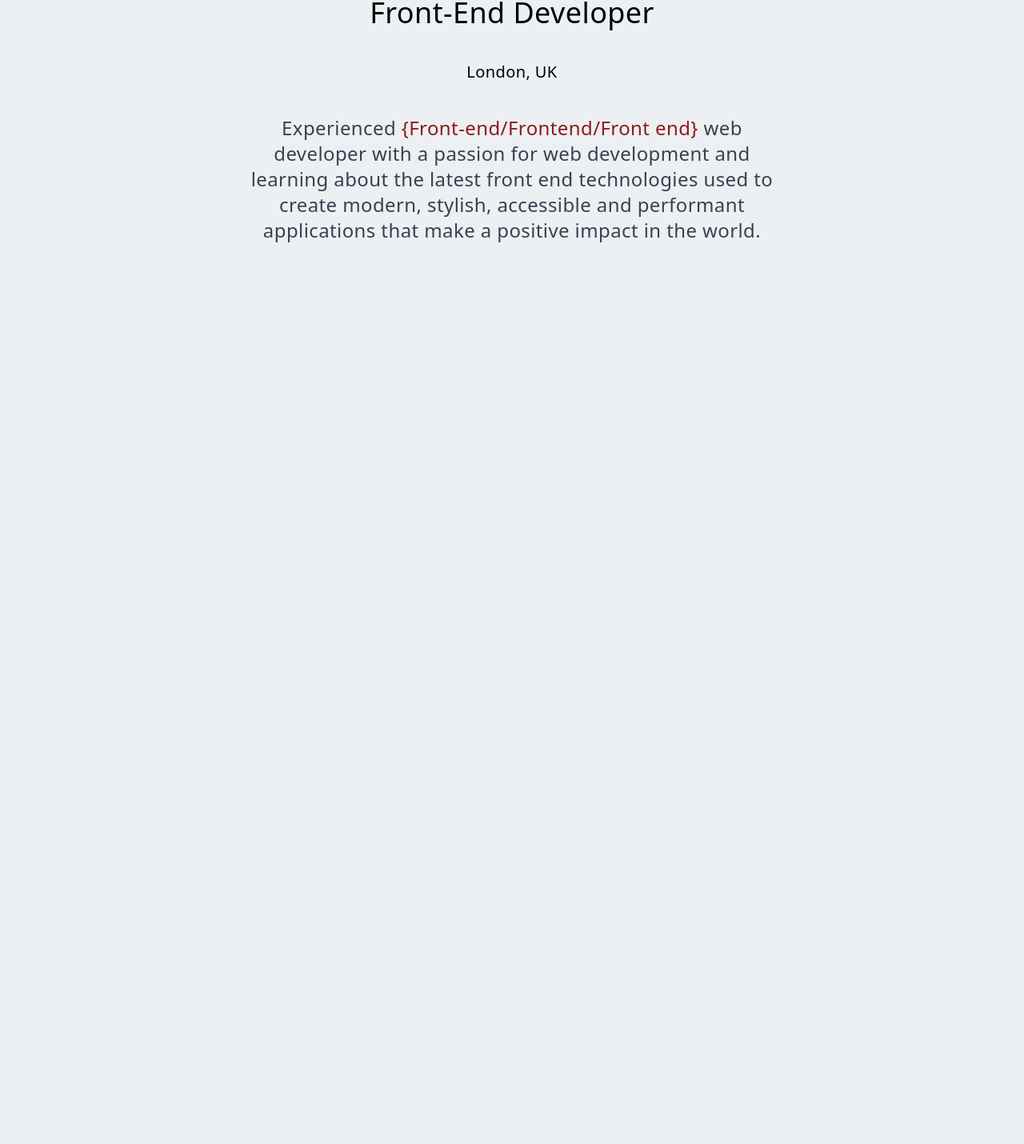
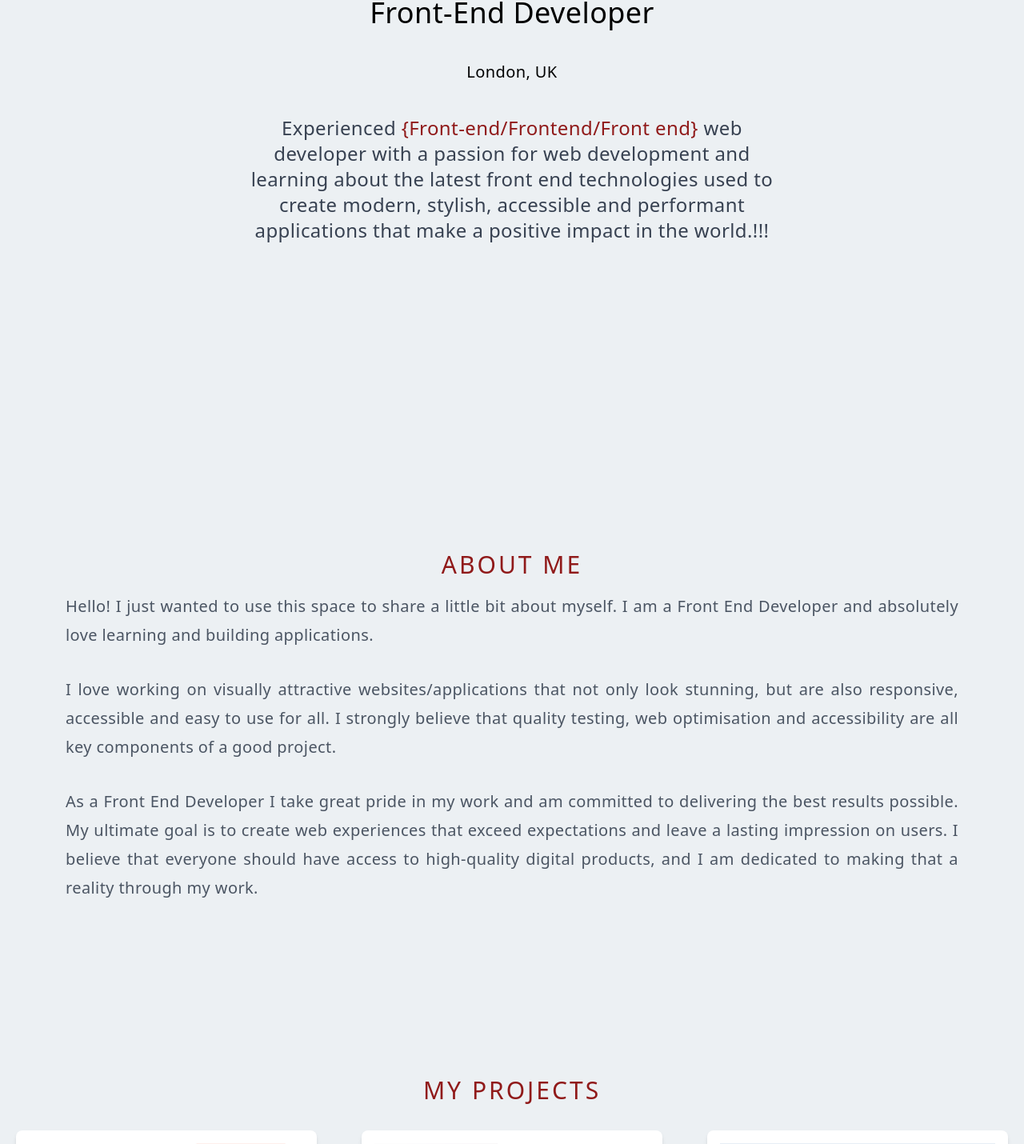
Before and after one commit to lawlawson/portfolio-july, a Next.js app: page / in a window 1280 px wide. Shown: the part 284-1714 px from the top of the page at 80% size. Before the commit the page ends 800 px from the top, so only its background shows below. Built offline with nearby package versions, Linux system fonts and the light colour scheme.

Commit message:
updated padding for my projects section

```diff
--- a/pages/components/Main.jsx
+++ b/pages/components/Main.jsx
@@ -18,7 +18,7 @@ const Main = () => {
             &nbsp;web developer with a passion for web development and learning
             about the latest front end technologies used to create modern,
             stylish, accessible and performant applications that make a positive
-            impact in the world.
+            impact in the world.!!!
           </p>
         </div>
       </div>
--- a/pages/components/Projects.jsx
+++ b/pages/components/Projects.jsx
@@ -41,7 +41,7 @@ const Projects = () => {
   return (
     <div id='projects' className='w-full lg:h-screen p-2 py-16'>
       <div className='max-w-[1240px] mx-auto flex flex-col justify-center h-full'>
-        <p className='text-3xl tracking-widest uppercase text-[#901a1a] text-center mb-8 pt-8'>
+        <p className='text-3xl tracking-widest uppercase text-[#901a1a] text-center pt-48 pb-8'>
           My Projects
         </p>
         <div className='grid grid-cols-1 sm:grid-cols-2 lg:grid-cols-3 gap-14'>
--- a/pages/index.js
+++ b/pages/index.js
@@ -15,10 +15,10 @@ export default function Home() {
         />
         <link rel='icon' href='/favicon.ico' />
       </Head>
-      {/* <Navbar /> */}
+      <Navbar />
       <Main />
-      {/* <About />
-      <Projects /> */}
+      <About />
+      <Projects />
     </div>
   );
 }
```
Also changed, not shown: 1 other file (tests, documents, lock files or other folders).
